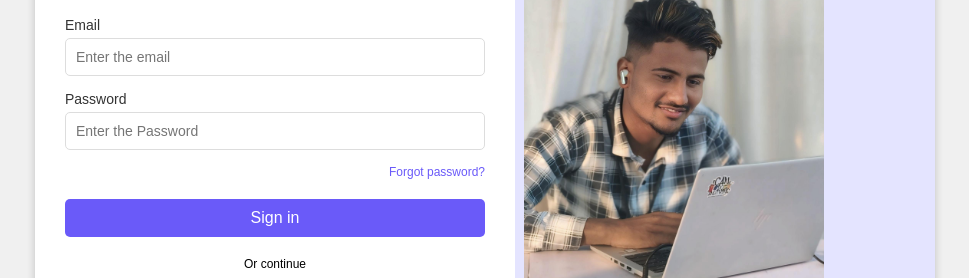
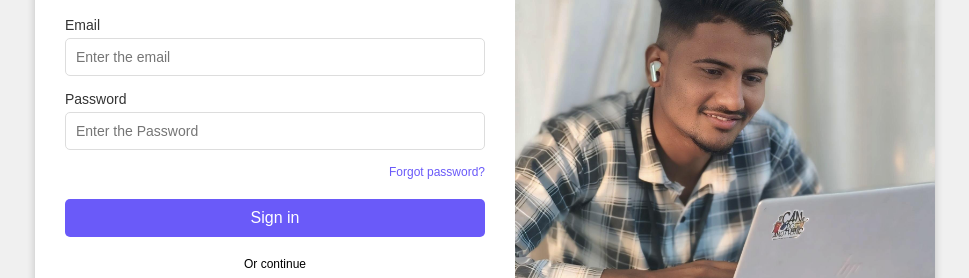
Before and after one commit to rohan7720/page, a plain HTML site: page index.html in a window 1280 px wide. Shown: the part 280-558 px from the top of the page, without its empty margins (155-1124 px from the left). Drawn offline with Linux system fonts and the light colour scheme.

Commit message:
Update index.html

```diff
--- a/index.html
+++ b/index.html
@@ -151,9 +151,7 @@
             color: #444;
         }
 
-        .rj{
-            width: 300px;
-        }
+
     </style>
 </head>
 <body>
```
